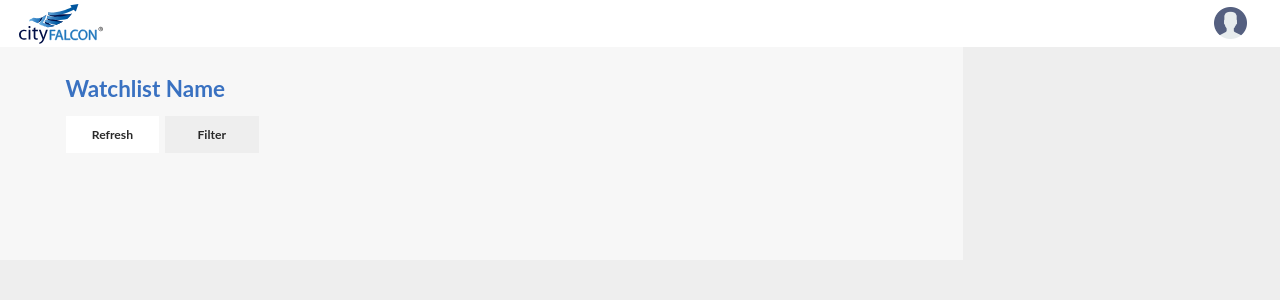
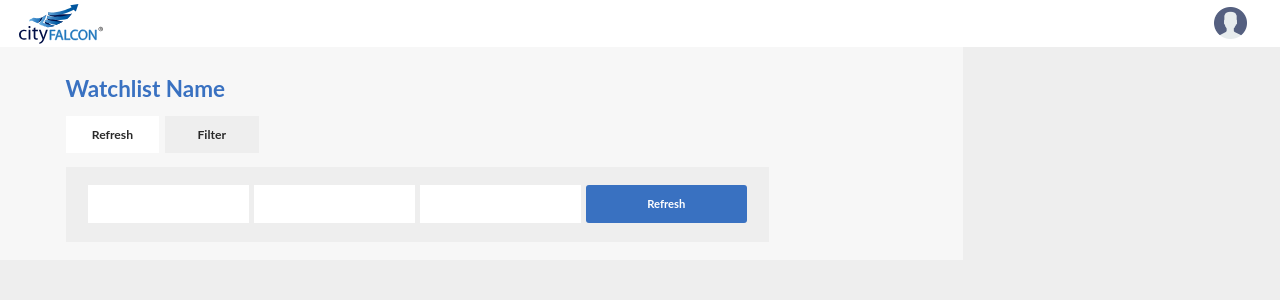
Before and after one commit to Tigran-React-Dev/CityFalcon-Watchlist-Page, a React (Create React App) app: page / in a window 1280 px wide. Both pictures are taken after a click on the button "Filter". Shown: the top 300 px of the page. Built offline with nearby package versions, Linux system fonts and the light colour scheme.

Commit message:
create Global context custom hooks and connected my app

```diff
--- a/src/assets/styles/Filterbar.module.scss
+++ b/src/assets/styles/Filterbar.module.scss
@@ -0,0 +1,49 @@
+@function get-vw($size, $width){
+    $vw-context: $width * 0.01 * 1px;
+    @return $size / $vw-context * 1vw;
+    @return $size;
+  }
+
+
+.filterbar{
+   width: get-vw(751px,1366);
+   height: get-vw(80px,1366);
+   margin-top: get-vw(14px,1366);
+   margin-left: get-vw(70px,1366);
+   background-color: #eee;
+   display: flex;
+    .selectcontainer{
+        width: get-vw(703px,1366);
+        height: get-vw(40px,1366);
+        display: flex;
+        justify-content: space-between;
+        margin-left: get-vw(24px,1366);
+        margin-top: get-vw(20px,1366);
+        border: 1px solid red($color: #000000);
+        .autorefreshtopic,.orderbytopic,.languagetopic{
+            width: get-vw(172px,1366);
+            height: get-vw(40px,1366);
+            background-color: #fff;
+            display: flex;
+            position: relative;
+           }
+           .refreshtopic{
+            width: get-vw(172px,1366);
+            height: get-vw(40px,1366);
+            border-radius: 3px;
+            background-color: #3971c1;
+            font-family: Lato;
+            font-size: get-vw(12px,1366);
+            font-weight: bold;
+            font-stretch: normal;
+            font-style: normal;
+            line-height: 1.33;
+            letter-spacing: normal;
+            color: #fff;
+            cursor: pointer;
+            border: none;
+           }
+    }
+
+
+}
--- a/src/components/FilterBar.jsx
+++ b/src/components/FilterBar.jsx
@@ -1,18 +1,30 @@
 import React, { useEffect, useState } from "react";
 import css from "../assets/styles/Filterbar.module.scss";
+import { useGlobalProvider } from "./Provider/GlobalProvider";
 
 
 
 
 const FilterBar =()=>{
 
-    const [dateRefresh,setDateRefresh]=useState(0)
 
-
+   const {activeSelected,initialTopicData,setInitialTopicData}=useGlobalProvider()
 
 
     return (
-        <div>
+        <div className={css.filterbar}>
+           <div className={css.selectcontainer}>
+             <div className={css.autorefreshtopic}>
+
+             </div>
+             <div className={css.orderbytopic}>
+
+             </div>
+             <div className={css.languagetopic}>
+
+             </div>
+             <button className={css.refreshtopic}>Refresh</button>
+             </div>
 
         </div>
     )
--- a/src/components/Navbar.jsx
+++ b/src/components/Navbar.jsx
@@ -1,6 +1,6 @@
 import React, { useCallback, useState } from "react";
 import css from "../assets/styles/Navbar.module.scss";
-
+import FilterBar from "../components/FilterBar"
 
 
 const  Navbar = ()=>{
@@ -33,6 +33,7 @@ const  Navbar = ()=>{
                             Filter
                   </button>
             </div>
+            {showFilterbar ? <FilterBar/> : null}
         </div>
     )
 }
--- /dev/null
+++ b/src/components/Provider/GlobalProvider.js
@@ -0,0 +1,52 @@
+import React, { createContext, useContext,useState } from "react";
+
+
+const GlobalContext =  createContext({});
+
+
+const GlobalProvider = ({children})=>{
+
+    const [initialTopicData,setInitialTopicData]=useState({
+        autorefresh:[{id:1,time:"0.5",title:"30",selected:true},
+                     {id:2,time:"1",title:"1",selected:false},
+                     {id:3,time:"2",title:"2",selected:false}
+                    ],
+        orderby:[
+            {id:1,type:"top",selected:true},
+            {id:2,type:"latest",selected:false},
+            {id:3,type:"retweeted",selected:false},
+            {id:4,type:" read",selected:false},
+        ],
+        language:[
+            {id:0,language:"All Selected",selected:true},
+            {id:1,language:"en",selected:true},
+            {id:2,language:"de",selected:true},
+            {id:3,language:"zh",selected:true},
+            {id:4,language:"it",selected:true},
+        ]
+       });
+
+
+       const [activeSelected,setActiveSelected]=useState({
+        autorefresh:initialTopicData.autorefresh[0],
+        orderby:initialTopicData.orderby[0],
+        language:initialTopicData.language[0]})
+
+
+
+
+    return <GlobalContext.Provider value={{
+        initialTopicData,
+        setInitialTopicData,
+        activeSelected
+    }}>
+     {children}
+    </GlobalContext.Provider>
+}
+
+
+const useGlobalProvider =()=>{
+    return useContext(GlobalContext)
+}
+
+export {GlobalProvider,useGlobalProvider}
--- a/src/index.js
+++ b/src/index.js
@@ -2,11 +2,14 @@ import React from 'react';
 import ReactDOM from 'react-dom/client';
 import './index.css';
 import App from './App';
+import { GlobalProvider } from './components/Provider/GlobalProvider';
 
 
 const root = ReactDOM.createRoot(document.getElementById('root'));
 root.render(
   <React.StrictMode>
+    <GlobalProvider>
     <App />
+    </GlobalProvider>
   </React.StrictMode>
 );
```
